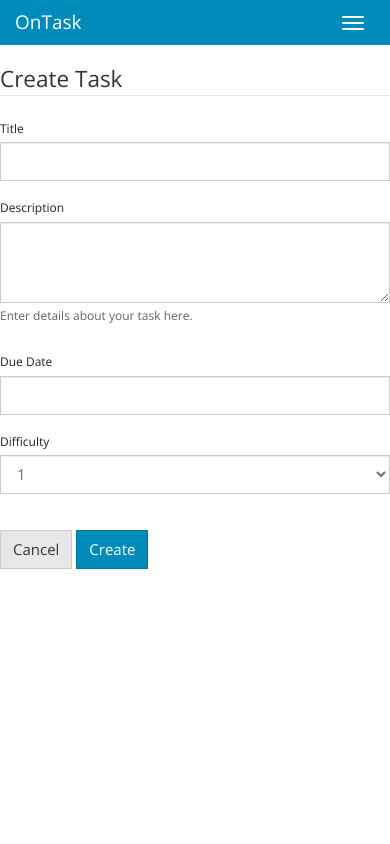
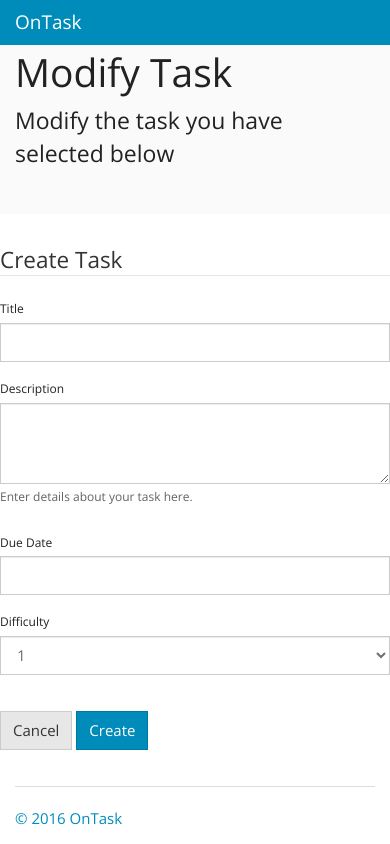
Before and after one commit to jebert142/OnTask_IpProject, a PHP site: page /modifyTask.php in a window 390 px wide; the page is wider, and only the part inside the window is pictured. Run offline with PHP 8.4, Linux system fonts and the light colour scheme; the visitor is signed in with stand-in values (Sample User, id 1); data that the repository does not hold is empty; some libraries are stand-ins or nearby versions.

Commit message:
Formatting Modify task, commented out the header info on home and modify task

```diff
--- a/modifyTask.php
+++ b/modifyTask.php
@@ -1,4 +1,4 @@
-<?php
+<!--php
 
   session_start();
   if($_SESSION['username'] == ""){
@@ -33,7 +33,7 @@
 
   mysql_close($mysql_access);
 
-?>
+-->
 <!DOCTYPE html>
 <html lang="en">
 <head>
@@ -56,29 +56,37 @@
   </script>
 </head>
 <body>
-<!-- HEADER -->
+<!-- top navigation bar -->
     <nav class="navbar navbar-inverse navbar-fixed-top">
       <div class="container">
         <div class="navbar-header">
-          <button type="button" class="navbar-toggle collapsed" data-toggle="collapse" data-target="#navbar" aria-expanded="false" aria-controls="navbar">
-            <span class="sr-only">Toggle navigation</span>
-            <span class="icon-bar"></span>
-            <span class="icon-bar"></span>
-            <span class="icon-bar"></span>
-          </button>
-          <a class="navbar-brand" href="#">OnTask</a>
+          <a class="navbar-brand" href="home.php">OnTask</a>
         </div>
+
         <div id="navbar" class="navbar-collapse collapse">
-          <form class="navbar-form navbar-right">
-            <button role="button" class="btn btn-success" href="../home.php">Sign Out</button>
-          </form>
-        </div><!--/.navbar-collapse -->
+        <ul class="nav navbar-nav">
+          <li><a href="yourSchedule/tasksHome.php">Tasks</a></li>
+        </ul>
+          <ul class="nav navbar-nav navbar-right">
+            <li><a href="yourAccount/yourAccountHome.php"><?php echo $username?>'s Account</a></li>
+            <li><a href="../index.php" class="btn btn-success" style="padding-top: 11px;padding-bottom: 11px;">Sign Out</a></li>
+          </ul>
+        </div>
       </div>
     </nav>
-<br>
-<br>
-<br>
+
+<!--main jumbotron-->
+    <div class="jumbotron">
+      <div class="container">
+        <h1 style="text-decoration:none">Modify Task</h1>
+        <p style="text-decoration:none">Modify the task you have selected below</p>
+      </div>
+    </div>
+
 <!-- FORM -->
+<div class="contianer">
+  <div class="row">
+    <div class="col-md-8">
       <form class="form-horizontal" action="modifyTaskProcess.php" method='post'>
         <fieldset>
           <legend>Create Task</legend>
@@ -126,6 +134,23 @@
             </div>
           </div>
         </fieldset>
+      </div>
+    </div>
+  </div>
+
+  <!--footer-->
+    <div class="container">
+      <hr>
+
+      <footer>
+        <p><a href="aboutUs.php">&copy; 2016 OnTask</a></p>
+      </footer>
+    </div>
+
+
+    <!-- Placed at the end of the document so the pages load faster -->
+    <script src="https://ajax.googleapis.com/ajax/libs/jquery/1.12.4/jquery.min.js"></script>
+    <script>window.jQuery || document.write('<script src="../../assets/js/vendor/jquery.min.js"><\/script>')</script>
 </form>
 </body>
 </html>
```
Also changed, not shown: home.php (+4 -4 lines). Lines whose indentation alone changed are shown as unchanged.
